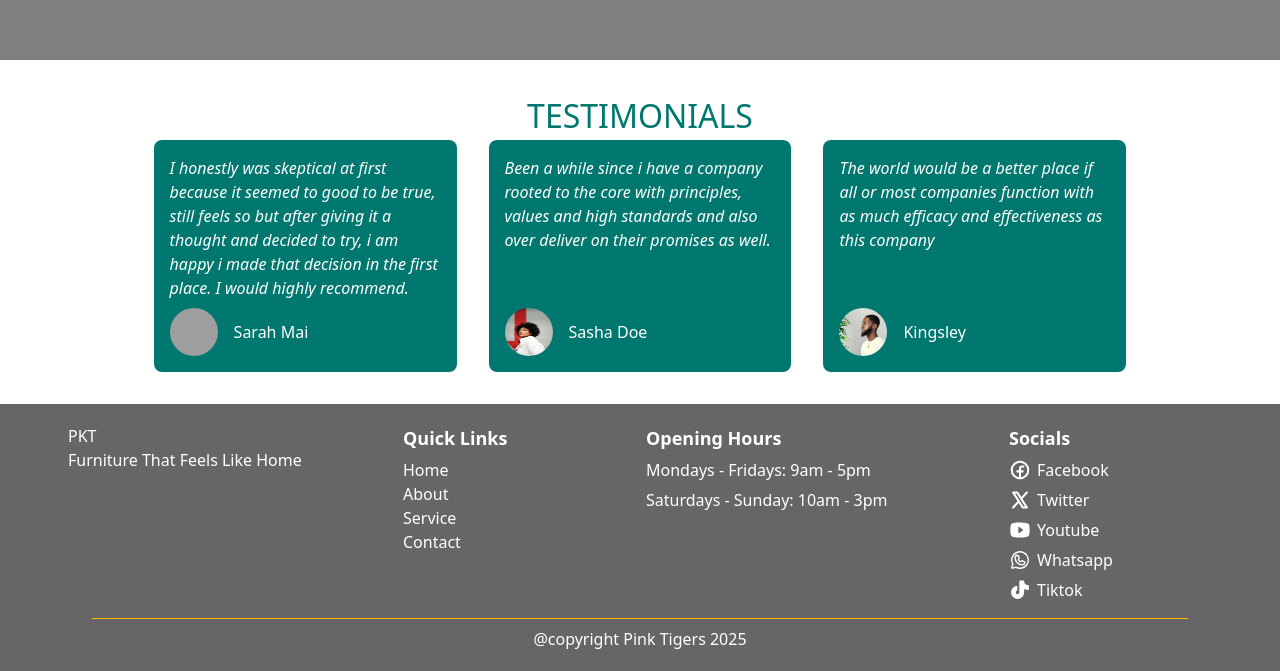
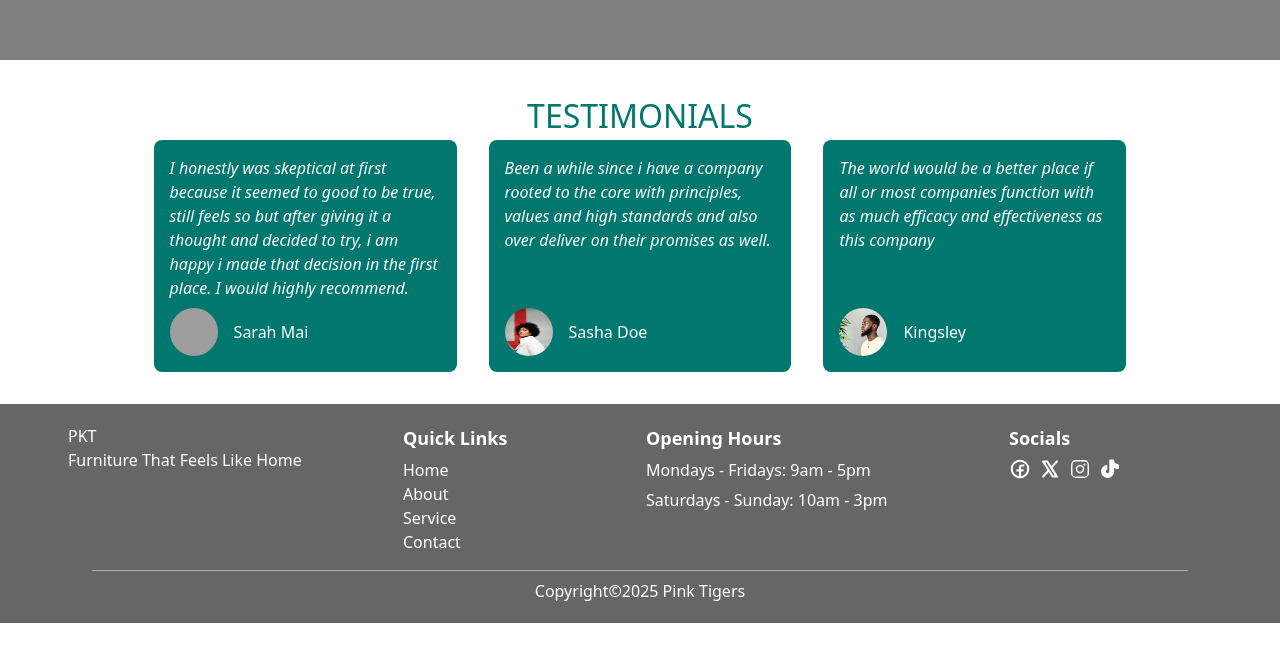
Before and after one commit to AgudaD/pink_tigers, a React (Vite) app: page / in a window 1280 px wide. Shown: the part 820-1491 px from the top of the page. After the commit the page ends 1443 px from the top, so only its background shows below. Built offline with nearby package versions, Linux system fonts and the light colour scheme; grey boxes are pictures that could not be loaded.

Commit message:
made changes to social Section

```diff
--- a/src/components/Footer.jsx
+++ b/src/components/Footer.jsx
@@ -1,5 +1,5 @@
 import React from 'react'
-import { FacebookLogo, XLogo, YoutubeLogo, WhatsappLogo, TiktokLogo } from "@phosphor-icons/react";
+import { FacebookLogo, XLogo, YoutubeLogo, TiktokLogo, InstagramLogo } from "@phosphor-icons/react";
 
 const Footer = () => {
   return (
@@ -17,10 +17,10 @@ const Footer = () => {
         <div className='space-y-1.5 md:px-15 lg:px-15' >
           <h2 className='text-lg font-semibold '>Quick Links</h2>
           <ul>
-            <li className='hover:underline cursor-pointer hover:text-amber-400 transition-all duration-100 ease-in-out'>Home</li>
-            <li className='hover:underline cursor-pointer hover:text-amber-400 transition-all duration-100 ease-in-out'>About</li>
-            <li className='hover:underline cursor-pointer hover:text-amber-400 transition-all duration-100 ease-in-out'>Service</li>
-            <li className='hover:underline cursor-pointer hover:text-amber-400 transition-all duration-100 ease-in-out'>Contact</li>
+            <li className='hover:underline cursor-pointer hover:scale-105 transition-all duration-100 ease-in-out'>Home</li>
+            <li className='hover:underline cursor-pointer hover:scale-105 transition-all duration-100 ease-in-out'>About</li>
+            <li className='hover:underline cursor-pointer hover:scale-105 transition-all duration-100 ease-in-out'>Service</li>
+            <li className='hover:underline cursor-pointer hover:scale-105 transition-all duration-100 ease-in-out'>Contact</li>
           </ul>
         </div>
 
@@ -34,25 +34,19 @@ const Footer = () => {
 {/* Socials section */}
         <div className='space-y-1.5 md:px-15 lg:px-15'>
           <h2 className='text-lg font-semibold'>Socials</h2>
-          <div className='flex space-x-1.5 items-center cursor-pointer hover:scale-105 hover:text-amber-400 transition-all duration-100 ease-in-out'>
+          <div className='flex gap-2'>
+          <div className='flex space-x-1.5 items-center cursor-pointer hover:scale-105  transition-all duration-100 ease-in-out '>
           <FacebookLogo size={22} weight="bold" />
-          <p>Facebook</p>
           </div>
-          <div className='flex space-x-1.5 items-center cursor-pointer hover:scale-105 hover:text-amber-400 transition-all duration-100 ease-in-out'>
+          <div className='flex space-x-1.5 items-center cursor-pointer hover:scale-105  transition-all duration-100 ease-in-out '>
           <XLogo size={22}  weight="bold" />
-          <p>Twitter</p>
           </div>
-          <div className='flex space-x-1.5 items-center cursor-pointer hover:scale-105 hover:text-amber-400 transition-all duration-100 ease-in-out'>
-          <YoutubeLogo size={22}  weight="fill" />
-          <p>Youtube</p>
+          <div className='flex space-x-1.5 items-center cursor-pointer hover:scale-105  transition-all duration-100 ease-in-out '>
+          <InstagramLogo size={22}/>
           </div>
-          <div className='flex space-x-1.5 items-center cursor-pointer hover:scale-105 hover:text-amber-400 transition-all duration-100 ease-in-out'>
-          <WhatsappLogo size={22}/>
-          <p>Whatsapp</p>
+          <div className='flex space-x-1.5 items-center cursor-pointer hover:scale-105  transition-all duration-100 ease-in-out '>
+          <TiktokLogo size={22} weight="fill" className='' />
           </div>
-          <div className='flex space-x-1.5 items-center cursor-pointer hover:scale-105 hover:text-amber-400 transition-all duration-100 ease-in-out'>
-          <TiktokLogo size={22} weight="fill" className='' />
-          <p>Tiktok</p>
           </div>
         </div>
 
@@ -60,8 +54,8 @@ const Footer = () => {
 
 
 {/* footer bottom part*/}
-      <hr className='text-amber-400 mx-18 mt-4'/>
-      <p className='text-center mt-2'>@copyright Pink Tigers 2025</p>
+      <hr className='text-blanchdiamond/60 md:mx-18 lg:mx-18 mx-5  mt-4'/>
+      <p className='text-center mt-2'>Copyright&copy;2025 Pink Tigers </p>
     </footer>
   )
 }
```
